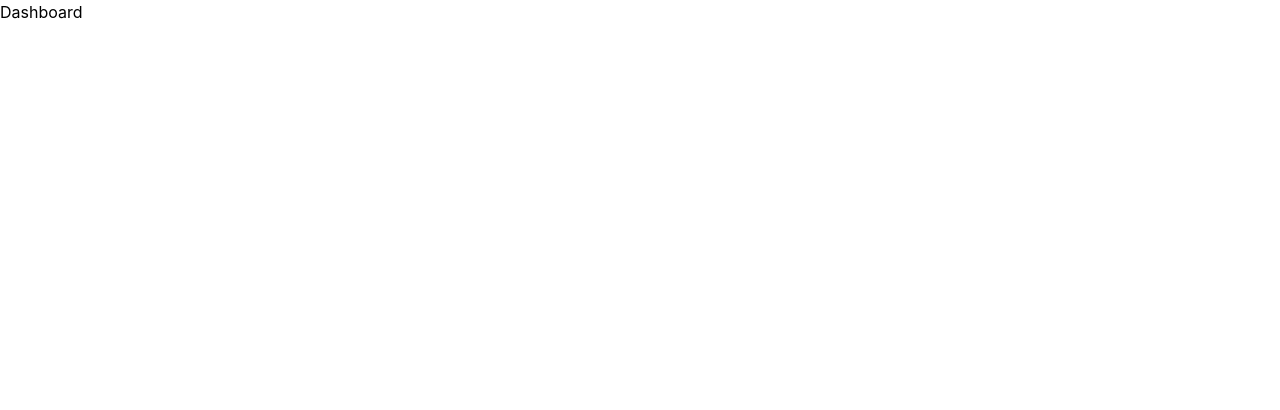
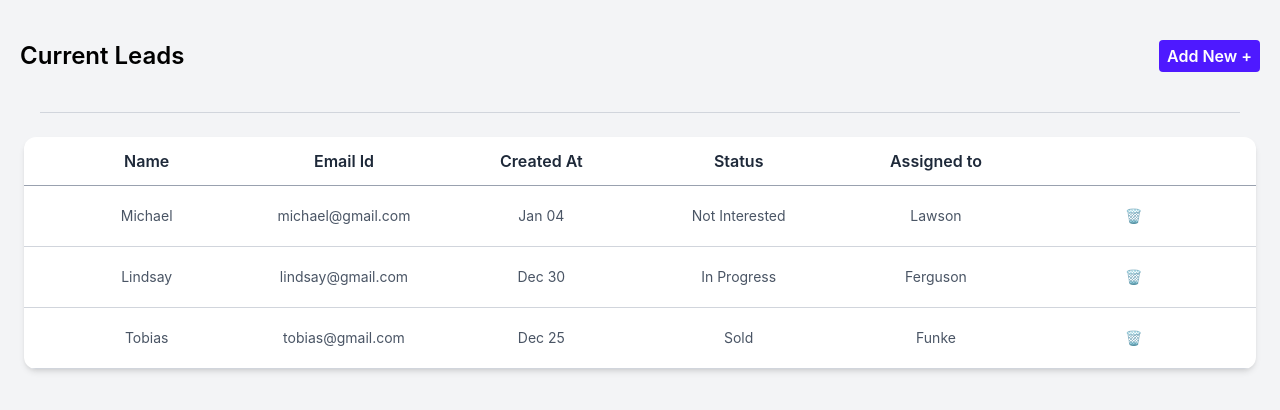
Before and after one commit to PARAS-KALURA/auth-system-mern, a React (Vite) app in the folder frontend/: page / in a window 1280 px wide. Shown: the top 410 px of the page. Built offline with nearby package versions, Linux system fonts and the light colour scheme.

Commit message:
Dashboard Design Ready only logic left

```diff
--- a/frontend/src/pages/Dashboard.jsx
+++ b/frontend/src/pages/Dashboard.jsx
@@ -1,9 +1,76 @@
 import React from 'react'
 
 const Dashboard = () => {
+
+
+  const data = [
+    {
+      name: "Michael",
+      email: "michael@gmail.com",
+      date: "Jan 04",
+      status: "Not Interested",
+      assigned: "Lawson"
+    },
+    {
+      name: "Lindsay",
+      email: "lindsay@gmail.com",
+      date: "Dec 30",
+      status: "In Progress",
+      assigned: "Ferguson"
+    },
+    {
+      name: "Tobias",
+      email: "tobias@gmail.com",
+      date: "Dec 25",
+      status: "Sold",
+      assigned: "Funke"
+    }
+  ]
+
   return (
-    <div>
-      <div>Dashboard</div>
+    <div className='bg-gray-100 min-h-screen'>
+      <div className='flex justify-between px-5 py-10'>
+        <h3 className='font-semibold text-2xl' >Current Leads</h3>
+        <button className='bg-[#4e19ff] text-white rounded-sm px-2 py-1 font-semibold cursor-pointer active:scale-90 transition-all duration-120' >Add New +</button>
+
+      </div>
+
+      <div className=' h-px bg-gray-300 mx-10' ></div>
+
+      {/* Clients Data */}
+
+      <div className='p-6'>
+
+        <div className='bg-white rounded-xl shadow-md overflow-hidden'>
+
+          {/* Table */}
+
+          <div className='grid grid-cols-6 px-6 pt-3 pb-3 text-center border-b border-gray-400' >
+            <span className='text-gray-800 font-semibold' >Name</span>
+            <span className='text-gray-800 font-semibold' >Email Id</span>
+            <span className='text-gray-800 font-semibold' >Created At</span>
+            <span className='text-gray-800 font-semibold' >Status</span>
+            <span className='text-gray-800 font-semibold' >Assigned to</span>
+            <span className='text-gray-800 font-semibold' ></span>
+          </div>
+
+          {/* row */}
+
+          {data.map((item,index) => (
+            <div className='grid grid-cols-6 px-6 text-center border-b border-gray-300  hover:bg-gray-50 transition-all ' >
+            <span className='py-5 text-sm cursor-pointer text-gray-600'>{item.name}</span>
+            <span className='py-5 text-sm cursor-pointer text-gray-600'>{item.email}</span>
+            <span className='py-5 text-sm cursor-pointer text-gray-600'>{item.date}</span>
+            <span className='py-5 text-sm cursor-pointer text-gray-600'>{item.status}</span>
+            <span className='py-5 text-sm cursor-pointer text-gray-600'>{item.assigned}</span>
+            <span className='py-5 text-sm cursor-pointer text-gray-600'>🗑️</span>
+            </div>
+          ) )}
+
+        </div>
+
+      </div>
+
     </div>
   )
 }
```
